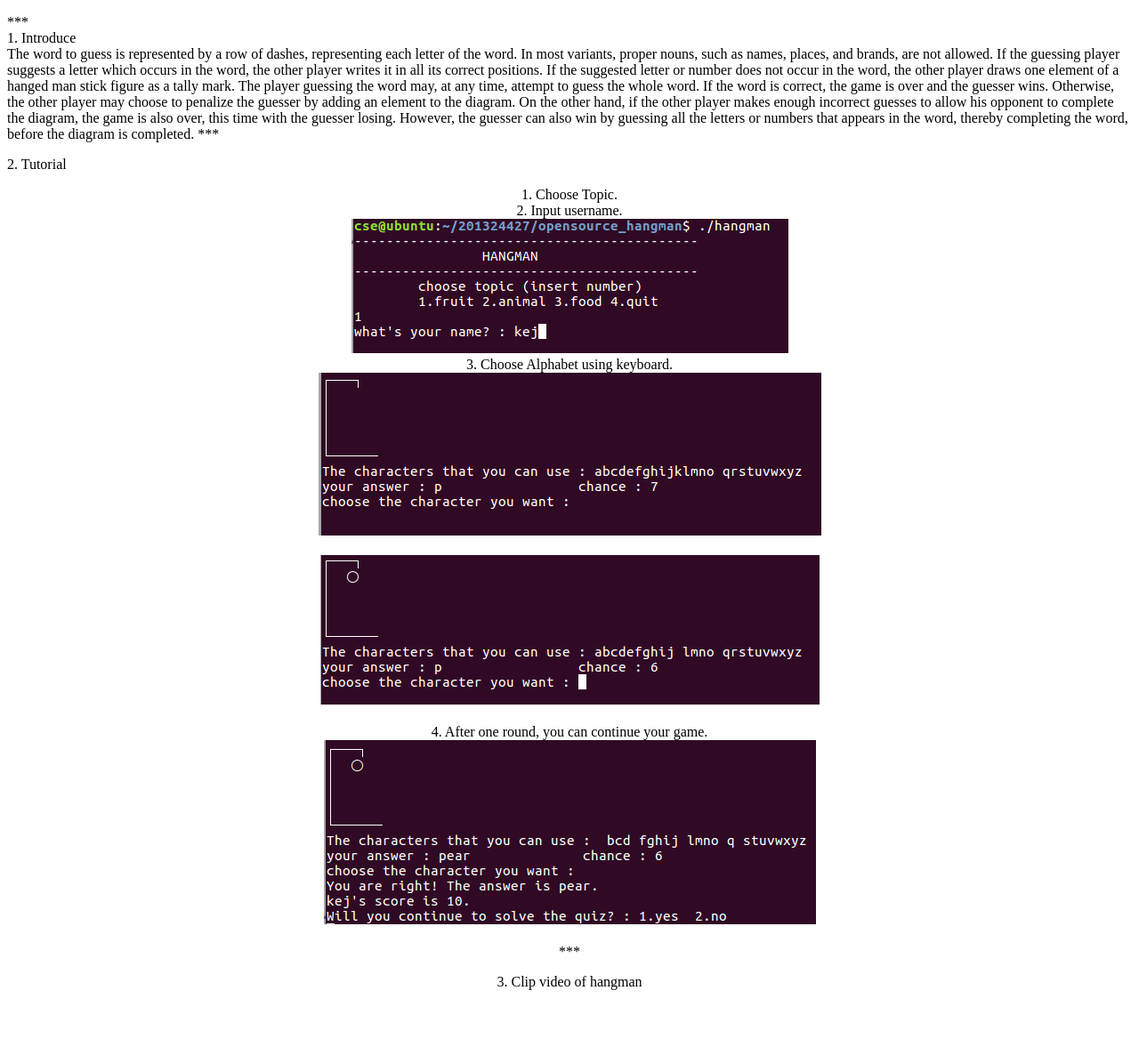
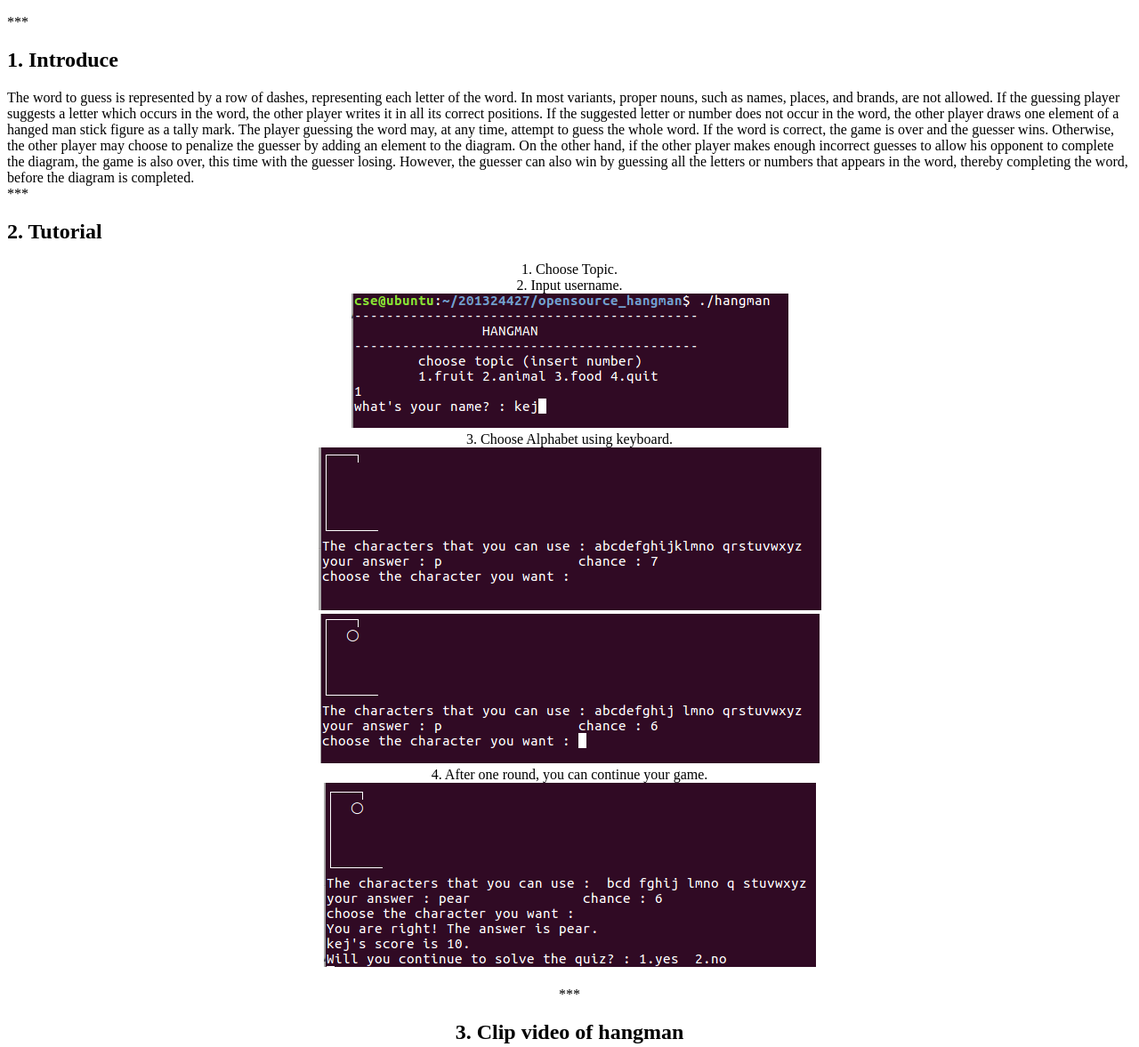
Before and after one commit to kej5452/opensource_hangman, a plain HTML site: page docs/index.html in a window 1280 px wide. Shown: the whole page at 89% size. Before the commit the page ends 1129 px from the top, so only its background shows below. Drawn offline with Linux system fonts and the light colour scheme.

Commit message:
Update index.html

```diff
--- a/docs/index.html
+++ b/docs/index.html
@@ -10,27 +10,27 @@
 		<p>
 			***<BR>
 
-			1. Introduce<BR>
+			<h2>1. Introduce</h2>
 				The word to guess is represented by a row of dashes, representing each letter of the word. In most variants, proper nouns, such as names, places, and brands, are not allowed. If the guessing player suggests a letter which occurs in the word, the other player writes it in all its correct positions. If the suggested letter or number does not occur in the word, the other player draws one element of a hanged man stick figure as a tally mark.
 				The player guessing the word may, at any time, attempt to guess the whole word. If the word is correct, the game is over and the guesser wins. Otherwise, the other player may choose to penalize the guesser by adding an element to the diagram. On the other hand, if the other player makes enough incorrect guesses to allow his opponent to complete the diagram, the game is also over, this time with the guesser losing. However, the guesser can also win by guessing all the letters or numbers that appears in the word, thereby completing the word, before the diagram is completed.
-
+			<BR>
 			***<BR>
 		</p>
 		<p>
-			2. Tutorial<BR>
+			<h2>2. Tutorial</h2>
 				<center>1. Choose Topic.<BR></center>
 			        <center>2. Input username.<BR></center>
 			<center><img src="https://kej5452.github.io/opensource_hangman/intro.png">	<BR></center>
 				<center>3. Choose Alphabet using keyboard.<BR><center>
-			<center><img src="https://kej5452.github.io/opensource_hangman/answer.png"></center> <BR>
-			<center><img src="https://kej5452.github.io/opensource_hangman/wrong.png"></center> <BR>
-				<center>4. After one round, you can continue your game.<BR><center>
-			<center><img src="https://kej5452.github.io/opensource_hangman/end.png"></center> <BR>
-
+			<center><img src="https://kej5452.github.io/opensource_hangman/answer.png"> <BR></center>
+			<center><img src="https://kej5452.github.io/opensource_hangman/wrong.png"><BR></center>
+				<center>4. After one round, you can continue your game.<BR></center>
+			<center><img src="https://kej5452.github.io/opensource_hangman/end.png"><BR></center>
+			<BR>
 			***<BR>
 		</p>
 		<p>
-			3. Clip video of hangman<BR>
+			<h2> 3. Clip video of hangman </h2>
 
 
 		<p>
```
